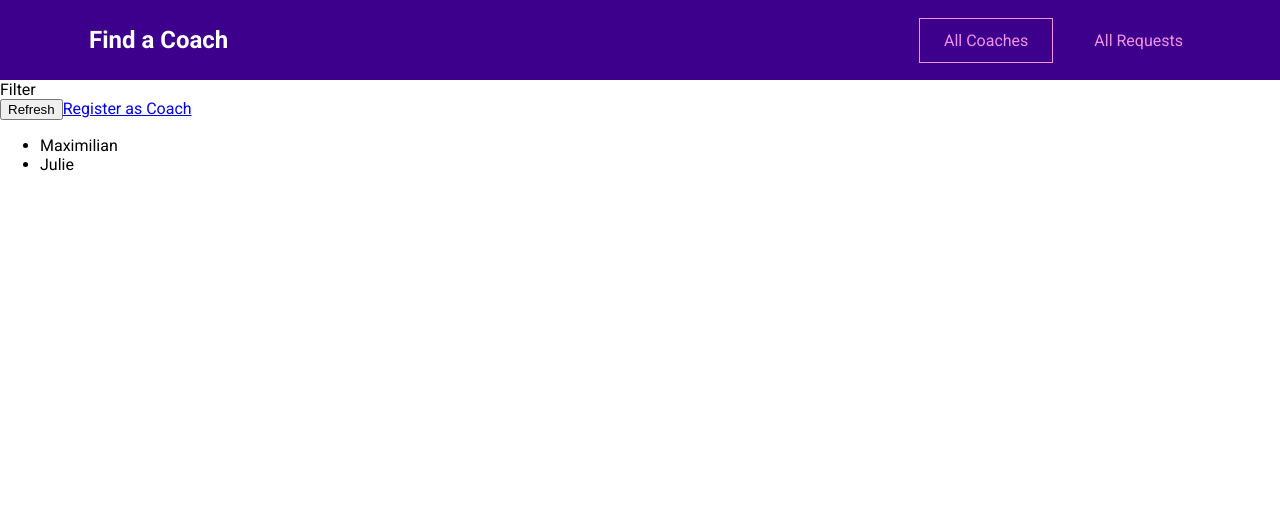
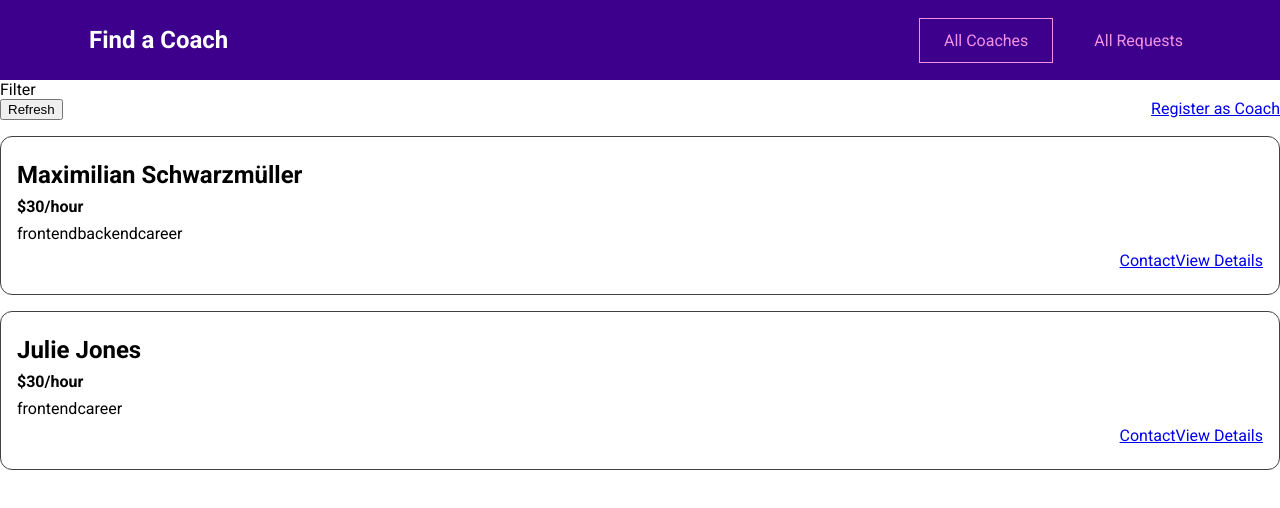
Before and after one commit to panaram1ks/vue-01-starting-project, a Vue app in the folder CoachWebApp/: page /#/coaches in a window 1280 px wide. Shown: the top 508 px of the page. Built offline with nearby package versions, Linux system fonts and the light colour scheme.

Commit message:
Coaches and CoachesList components

```diff
--- /dev/null
+++ b/CoachWebApp/src/components/coaches/CoachItem.vue
@@ -0,0 +1,60 @@
+<template>
+    <li>
+        <h3>{{ fullName }}</h3>
+        <h4>${{ rate }}/hour</h4>
+        <div>
+            <span v-for="area in areas" :key="area">{{ area }}</span>
+        </div>
+        <div class="actions">
+            <router-link :to="coachContactLink">Contact</router-link>
+            <router-link :to="coachDetailsLink">View Details</router-link>
+        </div>
+    </li>
+</template>
+
+<script>
+export default {
+    props: ['id', 'firstName', 'lastName', 'rate', 'areas'],
+    computed: {
+        fullName() {
+            return this.firstName + ' ' + this.lastName;
+        },
+        coachContactLink() {
+            // return '/coaches/' + this.id + '/contact'
+            return this.$route.path + '/' + this.id + '/contact'
+        },
+        coachDetailsLink() {
+            // return '/coaches/' + this.id
+            return this.$route.path + '/' + this.id
+        }
+    }
+
+}
+</script>
+
+<style scoped>
+li {
+    margin: 1rem 0;
+    border: 1px solid #424242;
+    border-radius: 12px;
+    padding: 1rem;
+}
+
+h3 {
+    font-size: 1.5rem;
+}
+
+h3,
+h4 {
+    margin: 0.5rem 0;
+}
+
+div {
+    margin: 0.5rem 0;
+}
+
+.actions {
+    display: flex;
+    justify-content: flex-end;
+}
+</style>
--- a/CoachWebApp/src/pages/coaches/CoachesList.vue
+++ b/CoachWebApp/src/pages/coaches/CoachesList.vue
@@ -8,17 +8,23 @@
             <router-link to="/register">Register as Coach</router-link>
         </div>
         <ul v-if="hasCoaches">
-            <li v-for="coach in filteredCoaches" :key="coach.id">
+            <!-- <li v-for="coach in filteredCoaches" :key="coach.id">
                 {{ coach.firstName }}
-            </li>
+            </li> -->
+            <coach-item v-for="coach in filteredCoaches" :key="coach.id" :id="coach.id" :first-name="coach.firstName"
+                :last-name="coach.lastName" :rate="coach.hourlyRate" :areas="coach.areas"></coach-item>
         </ul>
         <h3 v-else>No coaches found</h3>
     </section>
 </template>
 
 <script>
+import CoachItem from '../../components/coaches/CoachItem.vue';
 
 export default {
+    components: {
+        CoachItem,
+    },
     computed: {
         filteredCoaches() {
             return this.$store.getters['coaches/coaches']; // first coaches is a namespace in index.js, second coachase is getter
@@ -29,3 +35,16 @@ export default {
     }
 }
 </script>
+
+<style scoped>
+ul {
+  list-style: none;
+  margin: 0;
+  padding: 0;
+}
+
+.controls {
+  display: flex;
+  justify-content: space-between;
+}
+</style>
```
